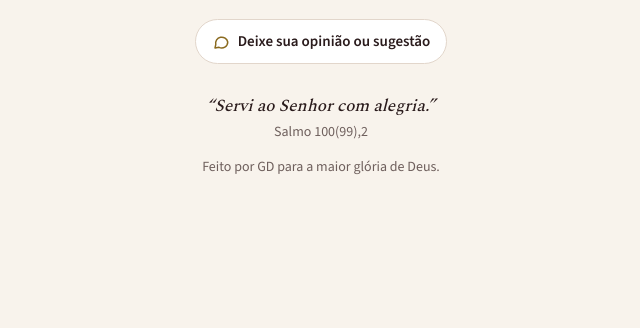
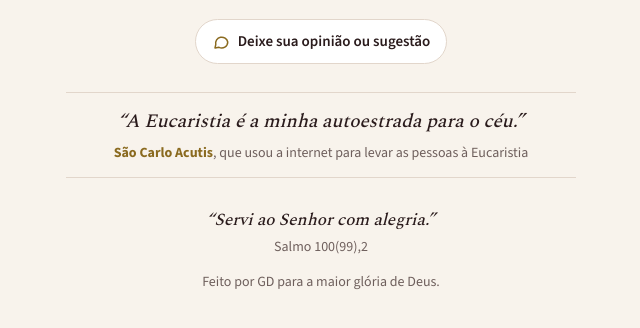
Before and after one commit to GD-root/GD-root.github.io, a plain HTML site: page index.html in a window 1280 px wide. Shown: the part 606-934 px from the top of the page, without its empty margins (319-959 px from the left). Before the commit the page ends 837 px from the top, so only its background shows below. Drawn offline with nearby package versions, Linux system fonts and the light colour scheme.

Commit message:
Frase de São Carlo Acutis antes do rodapé
Co-Authored-By: Claude Opus 5.5 <noreply@anthropic.com>
Claude-Session: https://claude.ai/code/session_01Hwapo24WA8V2dTVsMq1528

```diff
--- a/index.html
+++ b/index.html
@@ -134,6 +134,10 @@ details.instalar[open] summary::after{content:"−"}
 footer{text-align:center;margin-top:30px;color:var(--muted);font-size:14px}
 footer .verso{font-family:var(--display);font-style:italic;font-size:17px;color:var(--ink);margin:0}
 footer .ref{margin:2px 0 12px}
+.acutis{margin:28px auto 0;max-width:30em;text-align:center;padding:16px 18px 14px;border-top:1px solid var(--line);border-bottom:1px solid var(--line)}
+.acutis blockquote{margin:0;font-family:var(--display);font-style:italic;font-size:19px;line-height:1.35;color:var(--ink)}
+.acutis figcaption{margin-top:8px;font-size:14px;color:var(--muted)}
+.acutis figcaption b{color:var(--ouro);font-weight:700}
 @media (min-width:560px){ h1{font-size:36px} .acoes{grid-template-columns:1fr 1fr} }
 </style>
 </head>
@@ -257,6 +261,11 @@ footer .ref{margin:2px 0 12px}
     </div>
   </dialog>
 
+  <figure class="acutis">
+    <blockquote>“A Eucaristia é a minha autoestrada para o céu.”</blockquote>
+    <figcaption><b>São Carlo Acutis</b>, que usou a internet para levar as pessoas à Eucaristia</figcaption>
+  </figure>
+
   <footer>
     <p class="verso">“Servi ao Senhor com alegria.”</p>
     <p class="ref">Salmo 100(99),2</p>
```
